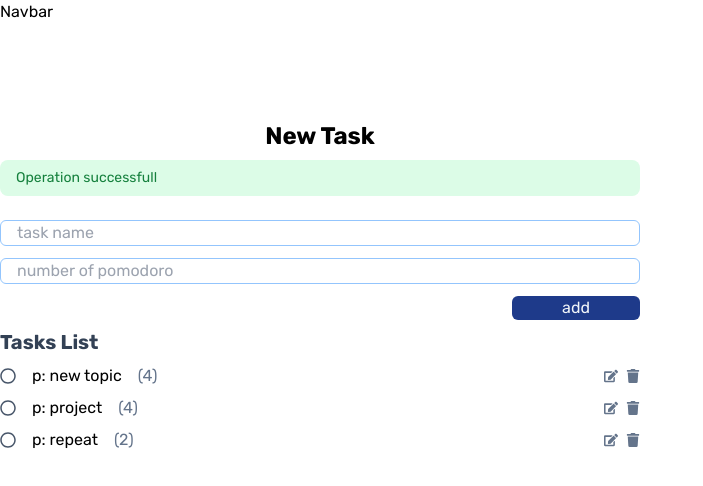
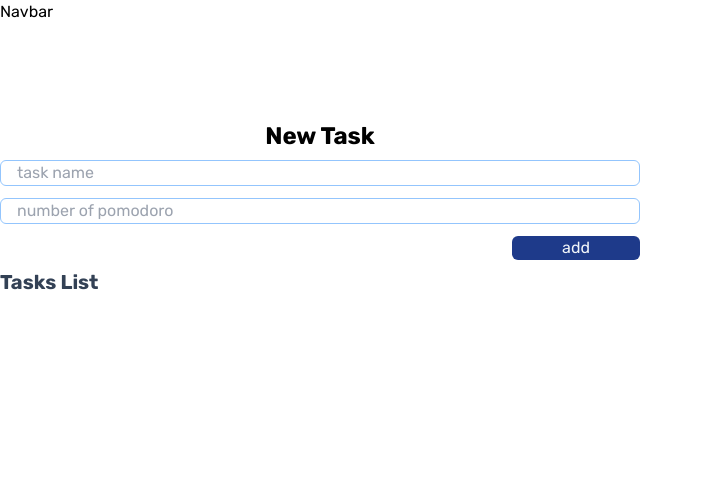
Before and after one commit to hsn2903/s-productivity, a React (Create React App) app: page / in a window 1280 px wide. Shown: the top 486 px of the page, without its empty margins (0-703 px from the left). Built offline with nearby package versions, Linux system fonts and the light colour scheme.

Commit message:
update task page

```diff
--- a/src/components/alert/Alert.js
+++ b/src/components/alert/Alert.js
@@ -6,7 +6,7 @@ const Alert = ({ alertType, alertText }) => {
     <div>
       {alertType === "info" && (
         <div
-          class="px-4 py-2 mb-4 text-sm text-blue-700 bg-blue-100 rounded-lg dark:bg-blue-200 dark:text-blue-800"
+          className="px-4 py-2 mb-4 text-sm text-blue-700 bg-blue-100 rounded-lg dark:bg-blue-200 dark:text-blue-800"
           role="alert"
         >
           {alertText}
@@ -15,7 +15,7 @@ const Alert = ({ alertType, alertText }) => {
 
       {alertType === "danger" && (
         <div
-          class="p-4 mb-4 text-sm text-red-700 bg-red-100 rounded-lg dark:bg-red-200 dark:text-red-800"
+          className="p-4 mb-4 text-sm text-red-700 bg-red-100 rounded-lg dark:bg-red-200 dark:text-red-800"
           role="alert"
         >
           {alertText}
@@ -24,7 +24,7 @@ const Alert = ({ alertType, alertText }) => {
 
       {alertType === "success" && (
         <div
-          class="px-4 py-2 mb-4 text-sm text-green-700 bg-green-100 rounded-lg dark:bg-green-200 dark:text-green-800"
+          className="px-4 py-2 mb-4 text-sm text-green-700 bg-green-100 rounded-lg dark:bg-green-200 dark:text-green-800"
           role="alert"
         >
           {alertText}
@@ -33,7 +33,7 @@ const Alert = ({ alertType, alertText }) => {
 
       {alertType === "warning" && (
         <div
-          class="p-4 mb-4 text-sm text-yellow-700 bg-yellow-100 rounded-lg dark:bg-yellow-200 dark:text-yellow-800"
+          className="p-4 mb-4 text-sm text-yellow-700 bg-yellow-100 rounded-lg dark:bg-yellow-200 dark:text-yellow-800"
           role="alert"
         >
           {alertText}
@@ -42,7 +42,7 @@ const Alert = ({ alertType, alertText }) => {
 
       {alertType === "dark" && (
         <div
-          class="p-4 text-sm text-gray-700 bg-gray-100 rounded-lg dark:bg-gray-700 dark:text-gray-300"
+          className="p-4 text-sm text-gray-700 bg-gray-100 rounded-lg dark:bg-gray-700 dark:text-gray-300"
           role="alert"
         >
           {alertText}
--- a/src/pages/TasksPage.js
+++ b/src/pages/TasksPage.js
@@ -1,12 +1,26 @@
-import React, { useState } from "react";
+import React, { useReducer, useState } from "react";
 import { Alert, TaskItem } from "../components";
 
-const initialTasks = [
-  { id: 0, taskName: "p: new topic", numOfPomodoro: 4, isDone: true },
-  { id: 1, taskName: "p: project", numOfPomodoro: 4, isDone: false },
-  { id: 2, taskName: "p: repeat", numOfPomodoro: 2, isDone: false },
-];
-let nextId = 3;
+const reducer = (state, action) => {
+  if (action.type === "ADD_TASK") {
+    const newTasks = [...state.tasks, action.payload];
+    return { ...state, tasks: newTasks, showAlert: true };
+  }
+
+  if (action.type === "REMOVE_TASK") {
+    const newTasks = state.tasks.filter((t) => t.id !== action.payload);
+    return { ...state, tasks: newTasks };
+  }
+
+  throw new Error("no matching action type");
+};
+
+const initialArg = {
+  tasks: [],
+  showAlert: false,
+  alertText: "",
+  alertType: "",
+};
 
 const TasksPage = () => {
   const [task, setTask] = useState({
@@ -14,9 +28,8 @@ const TasksPage = () => {
     numOfPomodoro: "",
     isDone: false,
   });
-  const [tasksList, setTasksList] = useState(initialTasks);
 
-  // const [state, dispatch] = useReducer(reducer, initialArg, init?);
+  const [state, dispatch] = useReducer(reducer, initialArg);
 
   const handleChange = (e) => {
     const name = e.target.name;
@@ -32,13 +45,15 @@ const TasksPage = () => {
       // show alert
     }
 
-    setTasksList([...tasksList, task]);
+    dispatch({ type: "ADD_TASK", payload: task });
+
     setTask({ taskName: "", numOfPomodoro: "", done: false });
   };
 
   const handleRemove = (id) => {
-    const newTasks = tasksList.filter((t) => t.id !== id);
-    setTasksList(newTasks);
+    // setTasksList(newTasks);
+
+    dispatch({ type: "REMOVE_TASK", payload: id });
   };
 
   return (
@@ -46,7 +61,7 @@ const TasksPage = () => {
       <div className="w-1/2 flex flex-col gap-2">
         <h1 className="font-bold text-center text-2xl">New Task</h1>
 
-        <Alert />
+        {state.showAlert && <Alert />}
         <form action="" onSubmit={handleSubmit} className="flex flex-col gap-3">
           <input
             type="text"
@@ -73,7 +88,7 @@ const TasksPage = () => {
         </form>
 
         <h1 className="text-xl font-bold text-slate-700">Tasks List</h1>
-        {tasksList.map((item) => {
+        {state.tasks.map((item) => {
           const { id, taskName, numOfPomodoro } = item;
           return <TaskItem key={id} {...item} onRemove={handleRemove} />;
         })}
```
